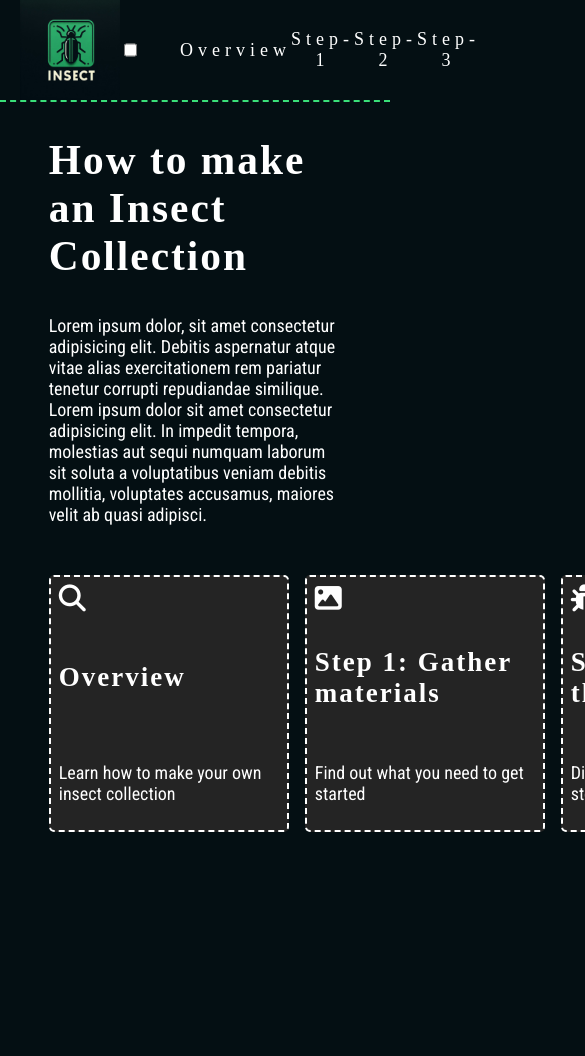
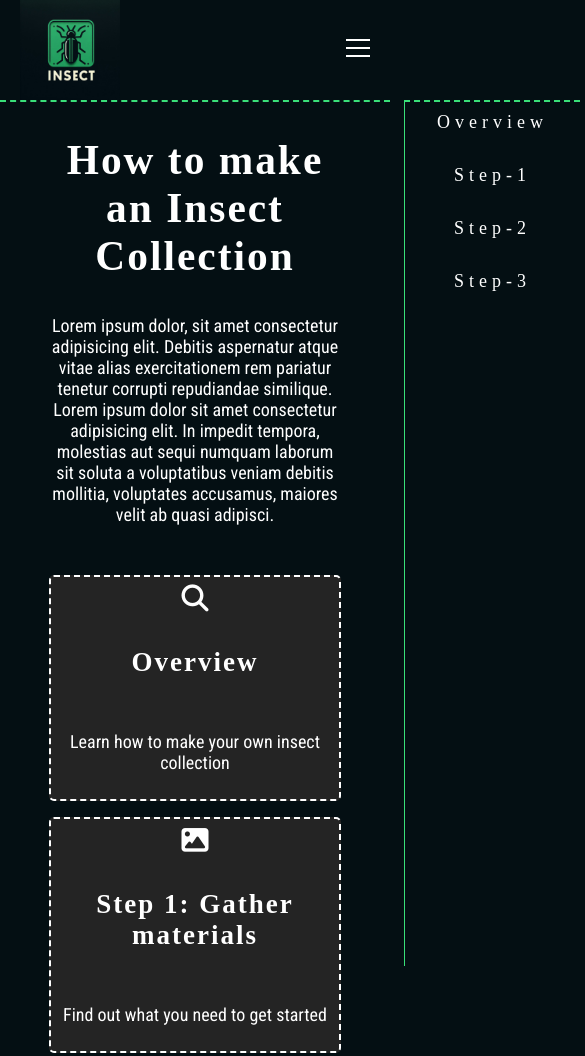
Before and after one commit to NicolasPerezM/website-evidencia-GA6-220501096-AA4-EV01, a plain HTML site: page index.html in a window 390 px wide. Shown: the top 1056 px of the page, 585 px wide, since content can reach past the window. Before the commit the page ends 844 px from the top, so only its background shows below. Drawn offline with Linux system fonts and the light colour scheme; a web font is replaced by a local one.

Commit message:
nav y hero responsive

```diff
--- a/index.html
+++ b/index.html
@@ -15,7 +15,10 @@
     <!---BARRA DE NAVEGACION---->
     <nav>
         <img class="logo" src="./images/insectLogo.jpeg" alt="">
-        <input type="checkbox" id="check" class="hidden">
+        <input type="checkbox" id="check" class="hamburger-input">
+        <label for="check" class="hamburger label">
+            <svg width="24" height="18" xmlns="http://www.w3.org/2000/svg"><path d="M24 16v2H0v-2h24zm0-8v2H0V8h24zm0-8v2H0V0h24z" fill="#FFF" fill-rule="evenodd" class="hamburger"/></svg>
+        </label>
         <ul class="nav-list">
             <li><a class="nav-link nav-link-ltr" href="#Overview">Overview</a></li>
             <li><a class="nav-link nav-link-ltr" href="#Step-1">Step-1</a></li>
--- a/style.css
+++ b/style.css
@@ -14,12 +14,15 @@
 body {
     background-color: var(--background-color);
     margin: 0;
+    position: relative;
+    height: auto;
 }
 
 nav {
  border-bottom: 2px dashed var(--secundary-color);
  display: flex;
  justify-content: space-between;
+ align-items: center;
  padding: 0px 20px;
  color: var(--main-text-color);
  background-color: var(--background-color);
@@ -27,6 +30,15 @@ nav {
  top: 0;
 }
 
+.hamburger-input {
+    display: none;
+}
+
+@media screen and (min-width: 769px) {
+    .hamburger {
+        display: none;
+    }
+}
 .logo {
     max-width: 100px;
 }
@@ -41,7 +53,40 @@ nav {
     font-family: 'Margarine';
 }
 
+@media screen and (max-width: 769px) {
+
+    body {
+        text-align: center;
+    }
+    .nav-list {
+        position: absolute;
+        display: flex;
+        flex-direction: column;
+        justify-content: start;
+        gap: 32px;
+        background-color: var(--background-color);
+        right: -190px;
+        top: 82px;
+        padding: 10px 32px;
+        height: 100vh;
+        border-left: 1px solid var(--secundary-color);
+        border-top: 2px dashed var(--secundary-color);
+        transition: 300ms;
+    }
+
+    .cards-container {
+        display: flex;
+        flex-direction: column;
+    }
+
+}
+
+#check:checked ~ .nav-list {
+    right: 0;
+}
+
 .nav-link {
+    min-width: 100px;
     color: white;
     text-decoration: none;
     text-align: center;
```
